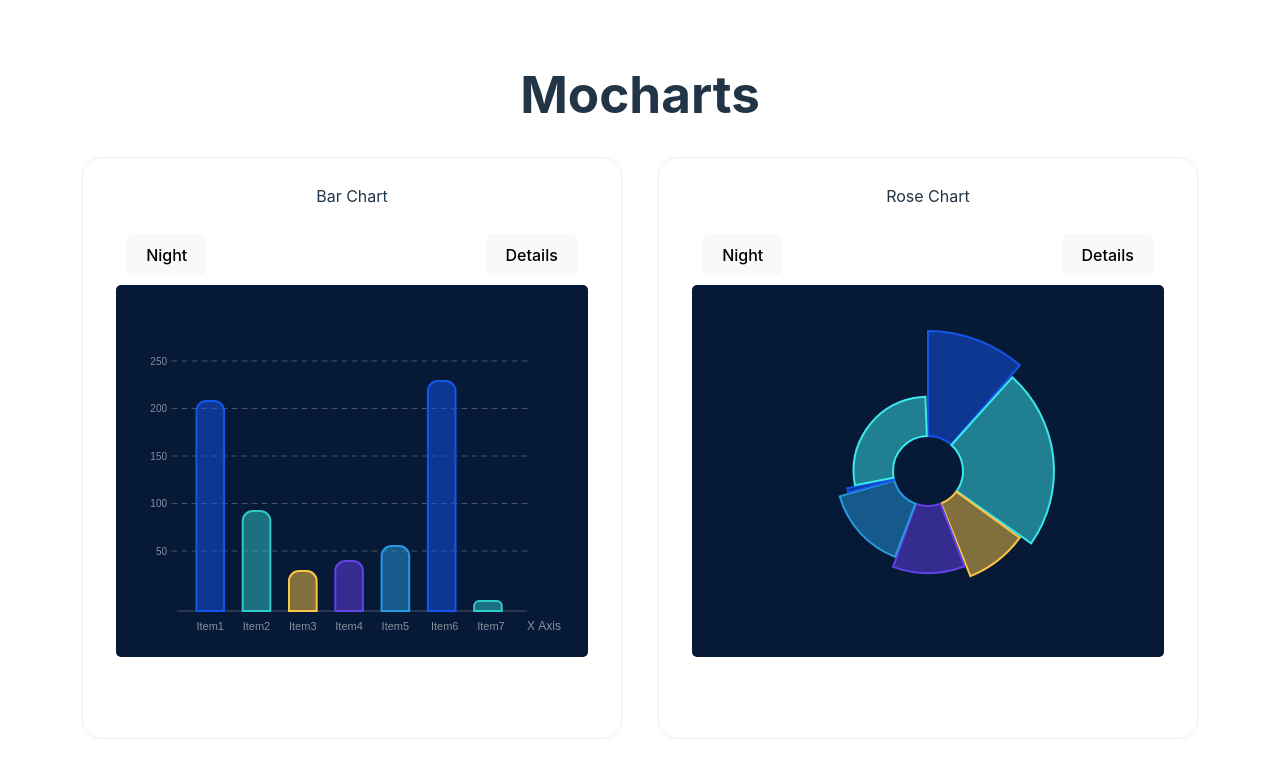
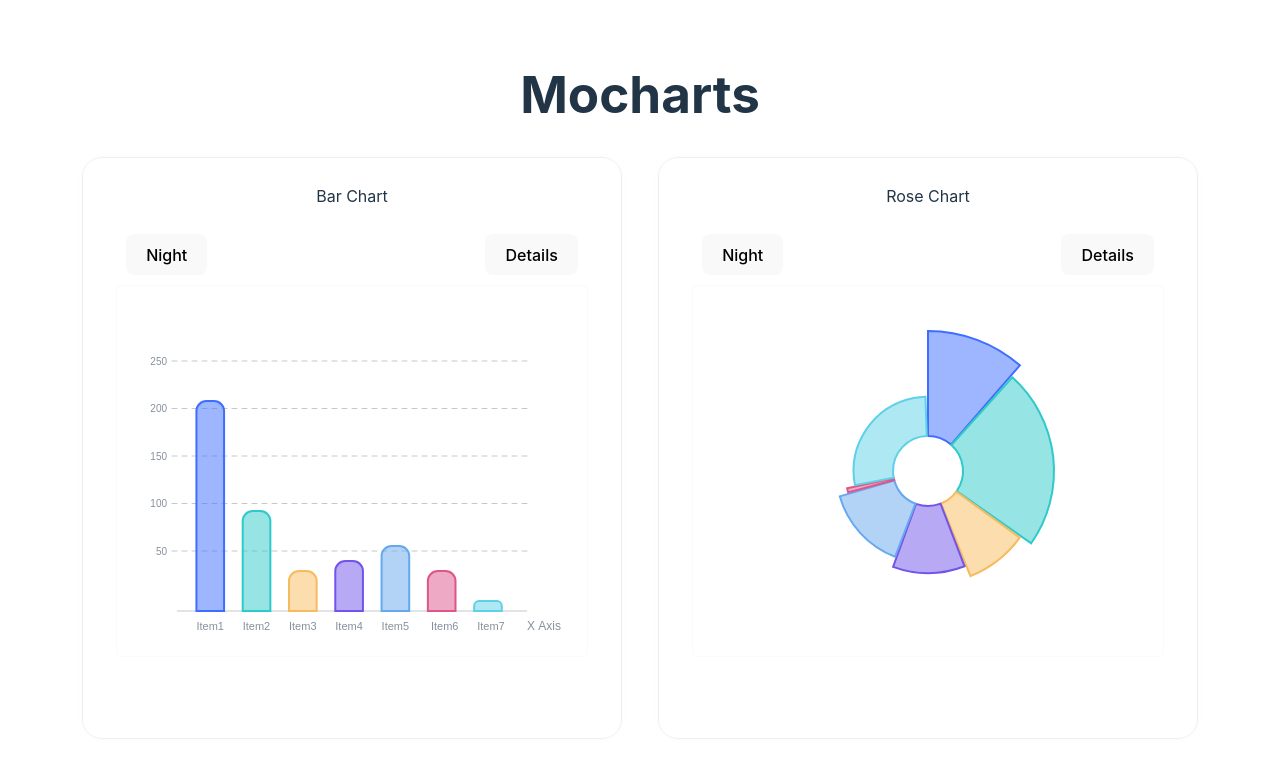
Before and after one commit to Mochalatteee/MoCharts, a Vue app: page / in a window 1280 px wide. Shown: the top 778 px of the page. Built offline with nearby package versions, Linux system fonts and the light colour scheme.

Commit message:
新增颜色全局变量

```diff
--- a/src/components/barChart.vue
+++ b/src/components/barChart.vue
@@ -26,6 +26,10 @@
     colorMode: {
       type: String,
       dafault: 'day'
+    },
+    colors: {
+      type: Array,
+      default: () => ["#1456EB","#3BE8EB","#FBC645","#6241E7","#279AE0"]
     }
   },
 
@@ -40,11 +44,13 @@
      let labelLayer = null;
      let extraLayer = null;
 
+
+    const data = props.data;
+    const dataLabel = props.dataLabel;
+    const colors = props.colors;
+
     const ctnHeight = 350;
     const ctnWidth = 450;
-    const data = props.data;
-    const dataLabel = props.dataLabel;
-    const colors = ["#1456EB","#30C9C9","#FBC645","#6241E7","#279AE0"];
     const barWidth = (ctnWidth / data.length - ctnWidth/50 )/ 2;
     const barSpacing = barWidth - ctnWidth/50;
     const maxHeight = ctnHeight - 100;
@@ -61,7 +67,7 @@
      });
 
       watch(() => props.colorMode, (newValue, oldValue) => {
-        colorMode.value = newValue === 'day' ? 'night' : 'day';
+        colorMode.value = newValue;
         if (colorMode.value === 'day') {
             container.value.style.backgroundColor = '#ffffff';
         } else {
@@ -114,6 +120,7 @@
          stage.add(yAxisLayer);
          stage.add(barLayer);
          stage.add(extraLayer);
+         console.log(colorMode)
 
          redrawChart(colorMode.value, data, dataLabel);
        }
@@ -185,7 +192,7 @@
        if(!anim.isRunning()){
          tooltip.position({
              x: rect.x() + rect.width(),
-             y: rect.y()* 1.1
+             y: rect.y()* 1.025
          }); // 设置文本位置
          tooltip.show(); // 显示文本组件
          extraLayer.batchDraw(); // 批量绘制图层
@@ -322,7 +329,7 @@
 
 <<style scoped>
  #container{
-   background-color: #061936;
+   background-color: #ffffff;
    border-radius: 5px;
    border: solid 1px #00000005;
    /* box-shadow: 0 0 10px rgba(0, 0, 0, 0.02); */
--- a/src/components/pieChart.vue
+++ b/src/components/pieChart.vue
@@ -30,6 +30,10 @@
     typeMode: {
       type: String,
       dafault: 'rose'
+    },
+    colors: {
+      type: Array,
+      default: () => ["#1456EB","#3BE8EB","#FBC645","#6241E7","#279AE0"]
     }
   },
 
@@ -46,14 +50,17 @@
     const innerRadius = Math.min(height, width) / 10;
     const centerX = width / 2;
     const centerY = height / 2;
-    const colors = ["#1456EB","#3BE8EB","#FBC645","#6241E7","#279AE0"];
+
     const data = props.data;
     const dataLabel = props.dataLabel;
+    const colors = props.colors;
     const dataSum = data.reduce((accumulator, currentValue) => {
                       return accumulator + currentValue;
                     }, 0);
 
     let cumulativeAngle = -90;
+
+    console.log(colors);
 
     watch(() => props.data, (newValue, oldValue) => {
       if (!container.value) {
@@ -65,7 +72,7 @@
      });
 
      watch(() => props.colorMode, (newValue, oldValue) => {
-        colorMode.value = newValue === 'day' ? 'night' : 'day';
+        colorMode.value = newValue;
         if(colorMode.value === 'day'){
           container.value.style.backgroundColor = '#ffffff';
         }else{
@@ -252,7 +259,7 @@
 
 <style>
 #container{
-   background-color: #061936;
+   background-color: #ffffff;
    border-radius: 5px;
    border: solid 1px #00000005;
    /* box-shadow: 0 0 10px rgba(0, 0, 0, 0.02); */
--- a/src/components/Home.vue
+++ b/src/layouts/Home.vue
@@ -12,7 +12,9 @@
                       <button @click="goToBarChart">Details</button>
                   </div>
 
-                  <barChart :data="[210,100,40,50,65,230,10]" :color-mode="barColorMode"></barChart>
+                  <barChart :data="[210,100,40,50,65,40,10]"
+                    :color-mode="barColorMode"
+                    :colors=this.$colors></barChart>
               </div>
           </div>
 
@@ -24,7 +26,9 @@
                       <button @click="goToPieChart">Details</button>
                   </div>
 
-                  <pieChart :data="[50,100,40,50,65, 5, 120]" :color-mode="pieColorMode"></pieChart>
+                  <pieChart :data="[50,100,40,50,65, 5, 120]"
+                    :color-mode="pieColorMode"
+                    :colors=this.$colors></pieChart>
               </div>
           </div>
       </div>
@@ -32,8 +36,8 @@
 </template>
 
 <script>
-import BarChart from './barChart.vue';
-import PieChart from './pieChart.vue';
+import BarChart from '../components/barChart.vue';
+import PieChart from '../components/pieChart.vue';
 
 export default {
   components: {
--- /dev/null
+++ b/src/plugins/config.js
@@ -0,0 +1,2 @@
+// 定义颜色数组
+export const colors = ["#3F6EFF", "#30C9C9", "#F7BB5F", "#7254EA", "#66A8EE", "#DE558A", "#5ED1E8", "#F09B6D", "#BD6DEB"];
--- a/src/router/router.js
+++ b/src/router/router.js
@@ -1,6 +1,6 @@
 import { createRouter, createWebHistory } from 'vue-router';
 import barChart from '../components/barChart.vue';
-import Home from '../components/Home.vue';
+import Home from '../layouts/Home.vue';
 import pieChart from "../components/pieChart.vue"
 
 const routes = [{
```
Also changed, not shown: src/main.js (+6 -1 lines), src/layouts/charts.vue (added), src/plugins/2.png (added).
